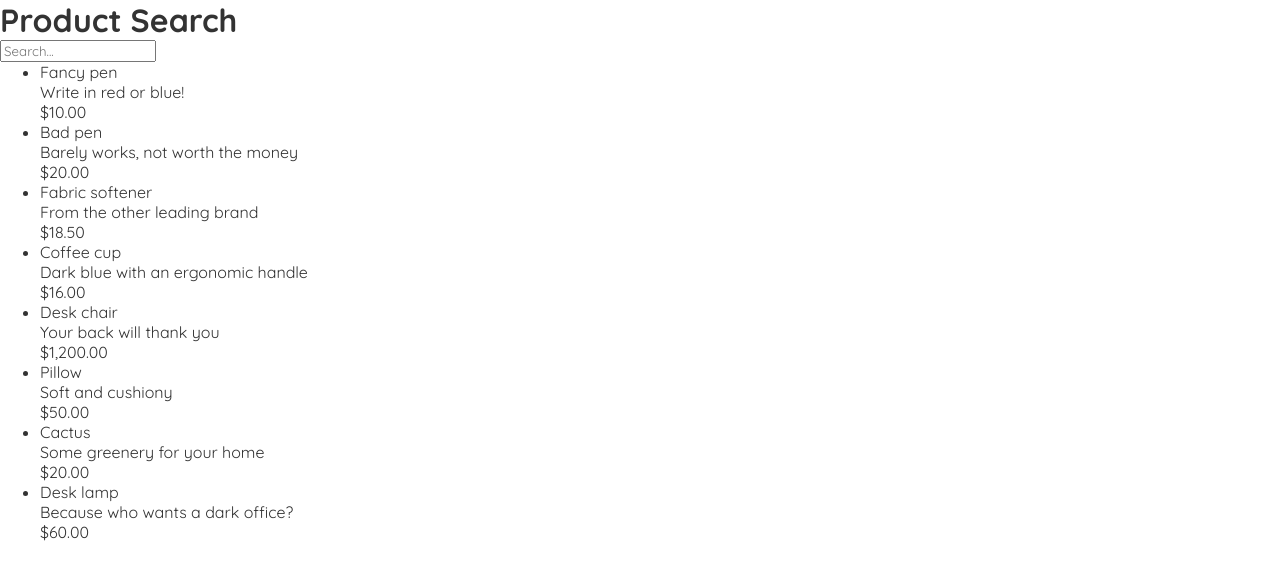
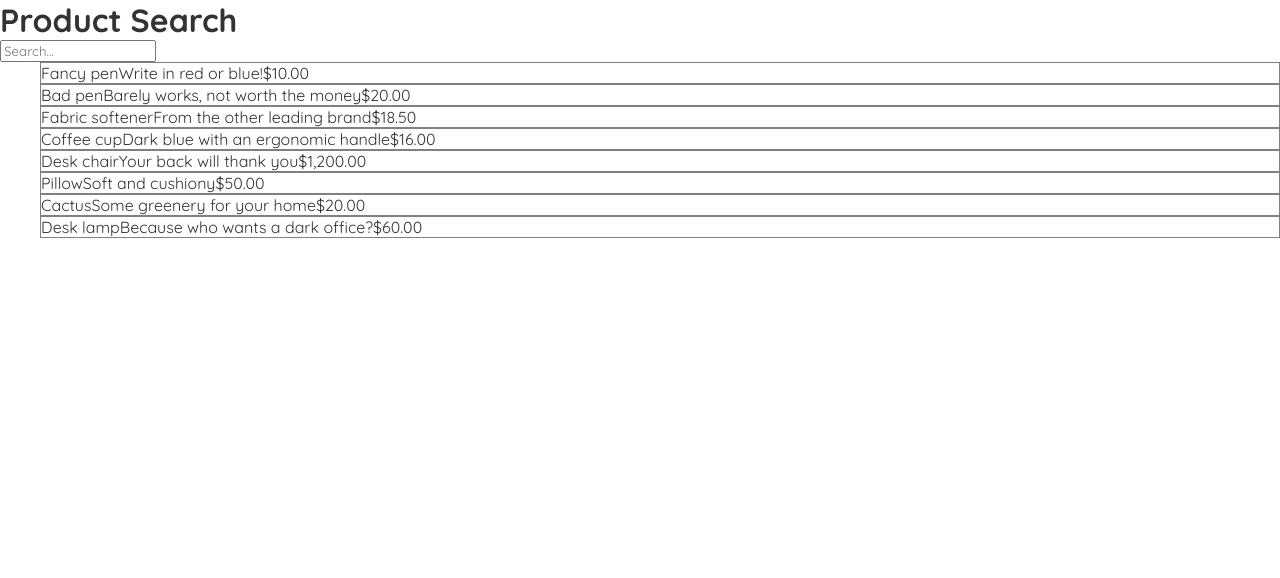
Before and after one commit to jonteal/react-shop-search, a React (Create React App) app: page / in a window 1280 px wide. Shown: the top 578 px of the page. Built offline with nearby package versions, Linux system fonts and the light colour scheme.

Commit message:
Minimal css added. Products made into rows

```diff
--- a/src/views/Home/Home.jsx
+++ b/src/views/Home/Home.jsx
@@ -1,5 +1,6 @@
 import { useEffect, useState } from "react";
 import apiData from '../../components/api';
+import './home.css';
 
 
 const Home = () => {
@@ -58,7 +59,7 @@ const Home = () => {
 
                     .map((product) => (
                         <li key={product.id}>
-                            <div>
+                            <div className="product">
                                 <p>{product.name}</p>
                                 <p>{product.description}</p>
                                 <p>{convertCurrency(product.price)}</p>
--- a/src/views/Home/home.css
+++ b/src/views/Home/home.css
@@ -1,3 +1,12 @@
 .home-parent-container {
     width: 100%;
 }
+
+ul {
+    list-style: none;
+}
+
+.product {
+    display: flex;
+    border: 1px solid gray;
+}
```
